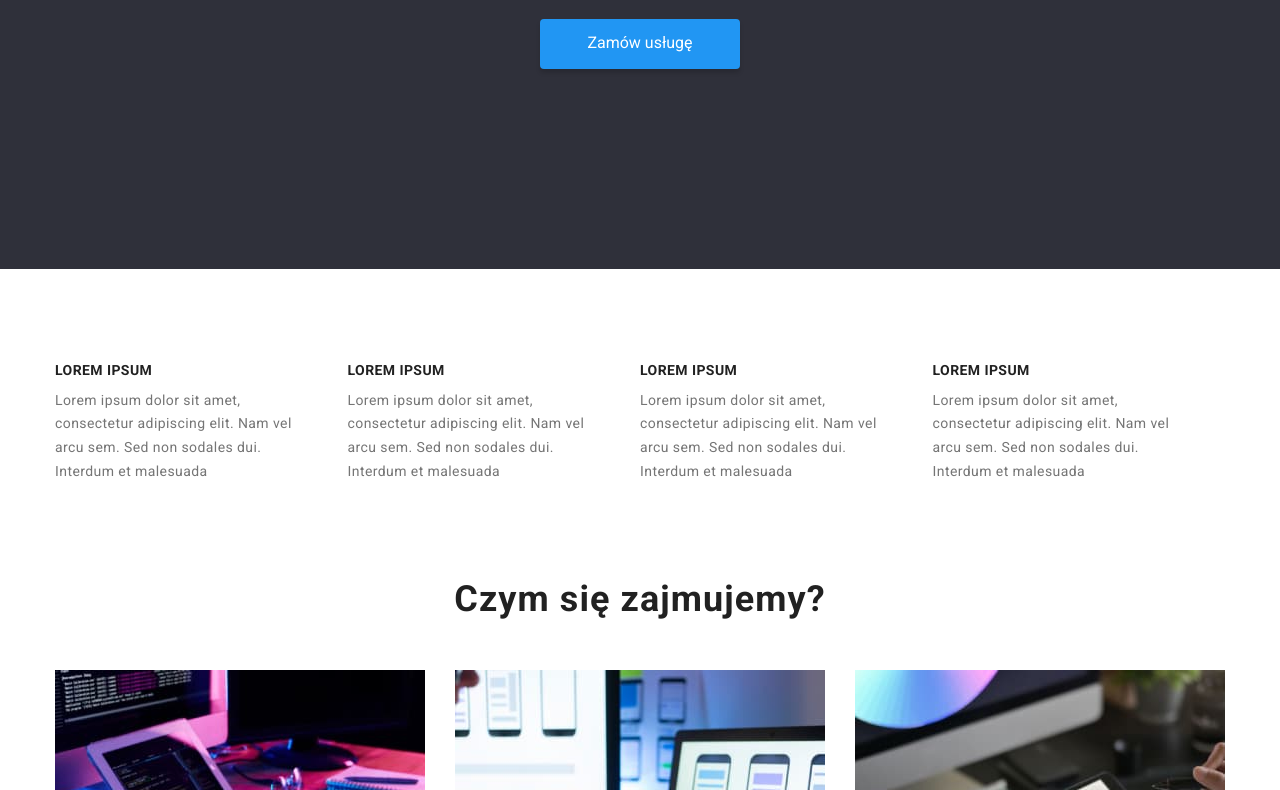
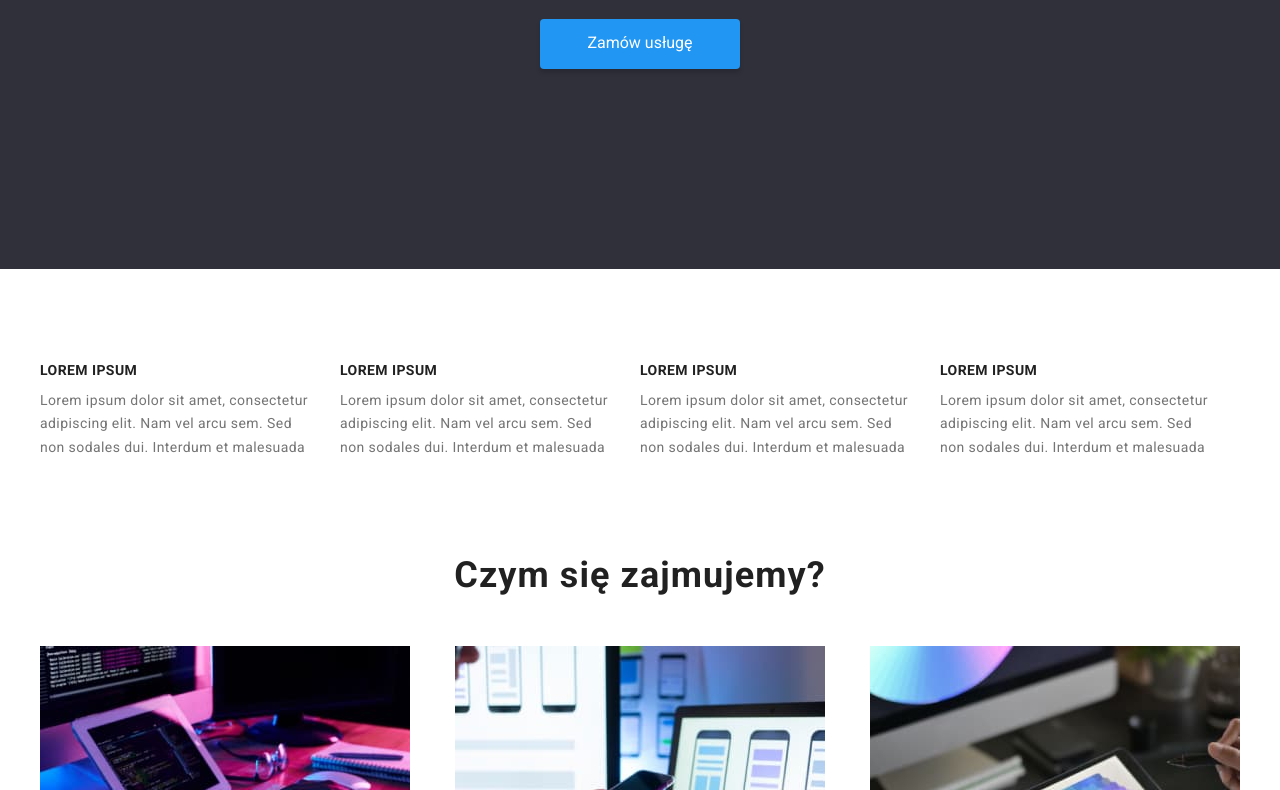
Before and after one commit to JustynaSobczak2000/goit-markup-hw-03, a plain HTML site: page index.html in a window 1280 px wide. Shown: the part 413-1203 px from the top of the page. Drawn offline with Linux system fonts and the light colour scheme; files whose address does not match are found by name.

Commit message:
Add files via upload

```diff
--- a/css/styles.css
+++ b/css/styles.css
@@ -32,8 +32,7 @@ header{
 }
 .container{
   width: 1200px;
-margin: 0 auto;
-padding: 0 15px;}
+margin: 0 auto;}
 
 
     nav{
```
